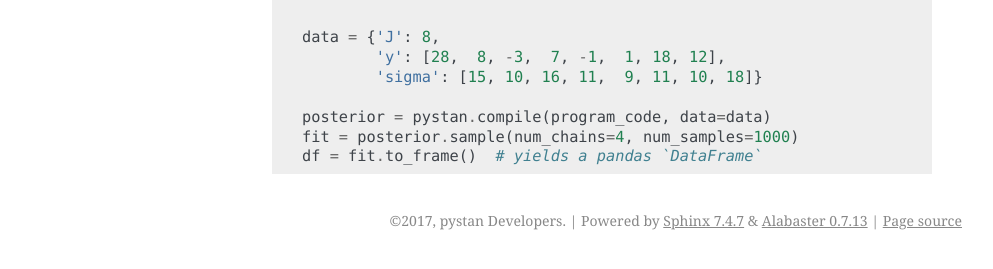
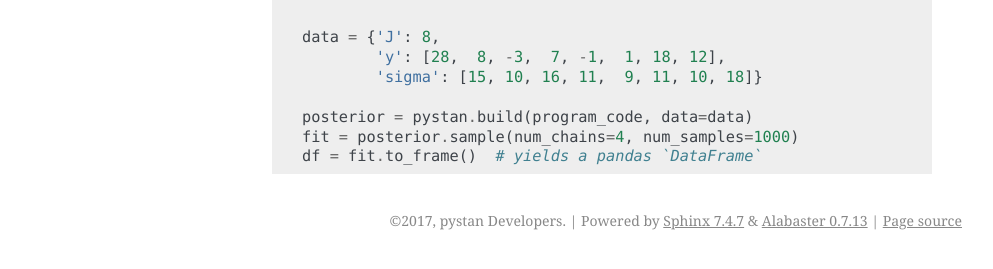
Before and after one commit to stan-dev/pystan, a Sphinx documentation site: the page built from doc/source/getting_started.rst, in a window 1280 px wide. Shown: the part 604-873 px from the top of the page, without its empty margins (148-1141 px from the left). Built offline with Sphinx 7.4.7, drawn with Linux system fonts in a browser that asks for light colours.

Commit message:
Renames function for compiling programs to `build`
Previous name was `compile`. New name is `build`. This name should be
more familiar to people who do not use compilers. RStan also plans
to use the verb `build`.

Closes #9

```diff
--- a/README.rst
+++ b/README.rst
@@ -50,7 +50,7 @@ coaching effects from eight schools. For simplicity, we call this example
             'y': [28,  8, -3,  7, -1,  1, 18, 12],
             'sigma': [15, 10, 16, 11,  9, 11, 10, 18]}
 
-    posterior = pystan.compile(program_code, data=data)
+    posterior = pystan.build(program_code, data=data)
     fit = posterior.sample(num_chains=4, num_samples=1000)
     df = fit.to_frame()  # yields a pandas `DataFrame`
 
--- a/doc/source/getting_started.rst
+++ b/doc/source/getting_started.rst
@@ -35,6 +35,6 @@ coaching effects from eight schools. For simplicity, we call this example
             'y': [28,  8, -3,  7, -1,  1, 18, 12],
             'sigma': [15, 10, 16, 11,  9, 11, 10, 18]}
 
-    posterior = pystan.compile(program_code, data=data)
+    posterior = pystan.build(program_code, data=data)
     fit = posterior.sample(num_chains=4, num_samples=1000)
     df = fit.to_frame()  # yields a pandas `DataFrame`
--- a/doc/source/library/index.rst
+++ b/doc/source/library/index.rst
@@ -10,7 +10,7 @@ Reference
 =========
 
 .. automodule:: pystan
-   :members: compile
+   :members: build
 
 .. automodule:: pystan.model
    :members: Model
--- a/pystan/__init__.py
+++ b/pystan/__init__.py
@@ -1,6 +1,6 @@
 import pbr.version
 
-from pystan.model import compile  # noqa
+from pystan.model import build  # noqa
 
 
 __version__ = pbr.version.VersionInfo("pystan").version_string()
```
Also changed, not shown: 5 other files.
